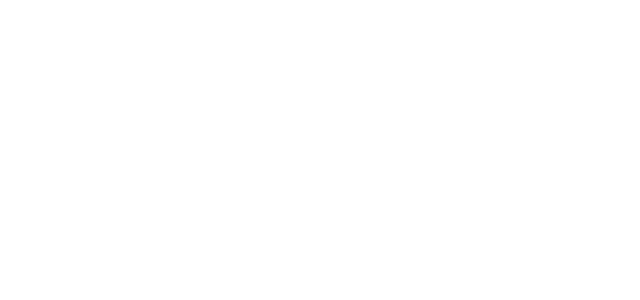
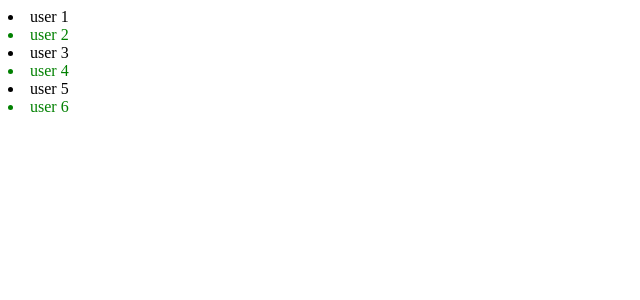
Before and after one commit to JeriRov/react-hooks, a React (Create React App) app: page /useDebugValue in a window 1280 px wide. Before the commit this address had no page. Shown: the top 300 px of the page, without its empty margins (0-640 px from the left). Built offline with nearby package versions, Linux system fonts and the light colour scheme.

Commit message:
learn: useDebugValue

```diff
--- /dev/null
+++ b/src/10-useLayoutEffect/UseLayoutEffect.tsx
@@ -0,0 +1,27 @@
+import { FC, useLayoutEffect, useRef, useState } from 'react';
+
+export const UseLayoutEffect: FC = () => {
+  const [show, setShow] = useState(false);
+  const popup = useRef<HTMLDivElement>(null);
+  const button = useRef<HTMLButtonElement>(null);
+  useLayoutEffect(() => {
+    if (popup.current == null || button.current == null) return;
+    const { bottom } = button.current.getBoundingClientRect();
+    popup.current.style.top = `${bottom + 25}px`;
+  }, [show]);
+
+  const handleToggle = () => setShow(!show);
+
+  return (
+    <>
+      <button onClick={handleToggle} ref={button}>
+        Toggle
+      </button>
+      {show ? (
+        <div ref={popup} style={{ position: 'absolute', left: '10px' }}>
+          This is a popup!
+        </div>
+      ) : null}
+    </>
+  );
+};
--- /dev/null
+++ b/src/11-useDebugValue/FriendListIrem.tsx
@@ -0,0 +1,20 @@
+import React, { FC } from 'react';
+
+import { useFriendStatus } from './useFriendStatus';
+
+export interface FriendParams {
+  id: number;
+  name: string;
+}
+
+export interface FriendListItemProps {
+  friend: FriendParams;
+}
+
+export const FriendListItem: FC<FriendListItemProps> = props => {
+  const isOnline = useFriendStatus(props.friend.id);
+
+  return (
+    <li style={{ color: isOnline ? 'green' : 'black' }}>{props.friend.name}</li>
+  );
+};
--- /dev/null
+++ b/src/11-useDebugValue/UseDebugValue.tsx
@@ -0,0 +1,16 @@
+import React from 'react';
+
+import { FriendListItem } from './FriendListIrem';
+
+export const UseDebugValue = () => {
+  return (
+    <div className="App">
+      <FriendListItem friend={{ id: 1, name: 'user 1' }} />
+      <FriendListItem friend={{ id: 2, name: 'user 2' }} />
+      <FriendListItem friend={{ id: 3, name: 'user 3' }} />
+      <FriendListItem friend={{ id: 4, name: 'user 4' }} />
+      <FriendListItem friend={{ id: 5, name: 'user 5' }} />
+      <FriendListItem friend={{ id: 6, name: 'user 6' }} />
+    </div>
+  );
+};
--- /dev/null
+++ b/src/11-useDebugValue/useFriendStatus.ts
@@ -0,0 +1,49 @@
+import { useState, useEffect, useDebugValue } from 'react';
+
+interface OnlineStatusParams {
+  isOnline: boolean;
+}
+
+interface StatusChangeParams {
+  ({ isOnline }: OnlineStatusParams): void;
+}
+
+const ChatAPI = {
+  subscribeToFriendStatus: (
+    id: number,
+    handleStatusChange: StatusChangeParams,
+  ) => {
+    handleStatusChange({ isOnline: id % 2 === 0 });
+  },
+  unsubscribeFromFriendStatus: (
+    id: number,
+    handleStatusChange: StatusChangeParams,
+  ) => {
+    handleStatusChange({ isOnline: false });
+  },
+};
+
+export const useFriendStatus = (friendID: number) => {
+  const date = new Date();
+  const [isOnline, setIsOnline] = useState<boolean>(false);
+
+  function handleStatusChange(status: OnlineStatusParams) {
+    setIsOnline(status.isOnline);
+  }
+
+  useEffect(() => {
+    ChatAPI.subscribeToFriendStatus(friendID, handleStatusChange);
+    return () => {
+      ChatAPI.unsubscribeFromFriendStatus(friendID, handleStatusChange);
+    };
+  });
+
+  // Show a label in DevTools next to this Hook
+  // e.g. "FriendStatus: Online"
+  // useDebugValue(isOnline ? "Debug Online" : "Debug Offline")
+
+  // Permit to format the text to be exited on debug (can only use one for function)
+  useDebugValue(date, date => date.toDateString());
+
+  return isOnline;
+};
--- a/src/router.ts
+++ b/src/router.ts
@@ -11,6 +11,8 @@
 import { UseReducer } from './07-useReducer/UseReducer';
 import { UseTransition } from './08-useTransition/UseTransition';
 import { UseDeferredValue } from './09-useDeferredValue/UseDeferredValue';
+import { UseLayoutEffect } from './10-useLayoutEffect/UseLayoutEffect';
+import { UseDebugValue } from './11-useDebugValue/UseDebugValue';
 import { Main } from './Main/Main';
 
 interface RouteItem {
@@ -77,4 +79,14 @@
     Element: UseDeferredValue,
     hook: true,
   },
+  useLayoutEffect: {
+    path: '/useLayoutEffect',
+    Element: UseLayoutEffect,
+    hook: true,
+  },
+  useDebugValue: {
+    path: '/useDebugValue',
+    Element: UseDebugValue,
+    hook: true,
+  },
 };
```
